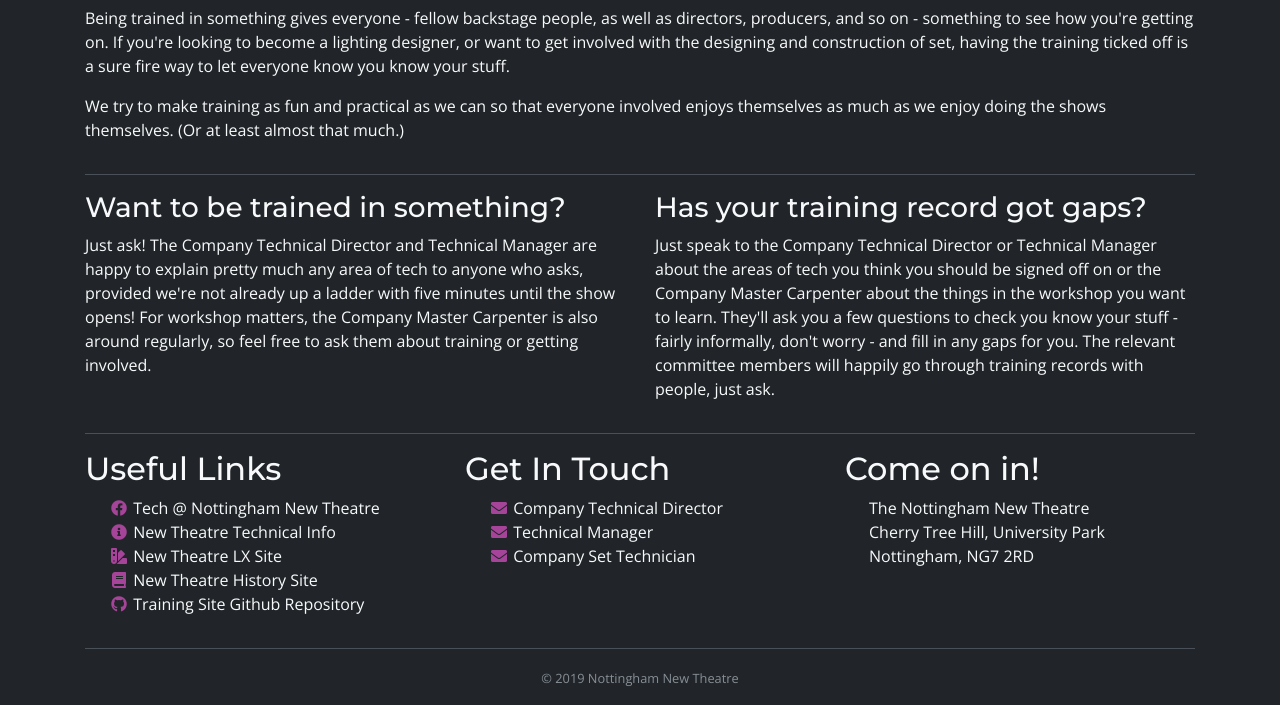
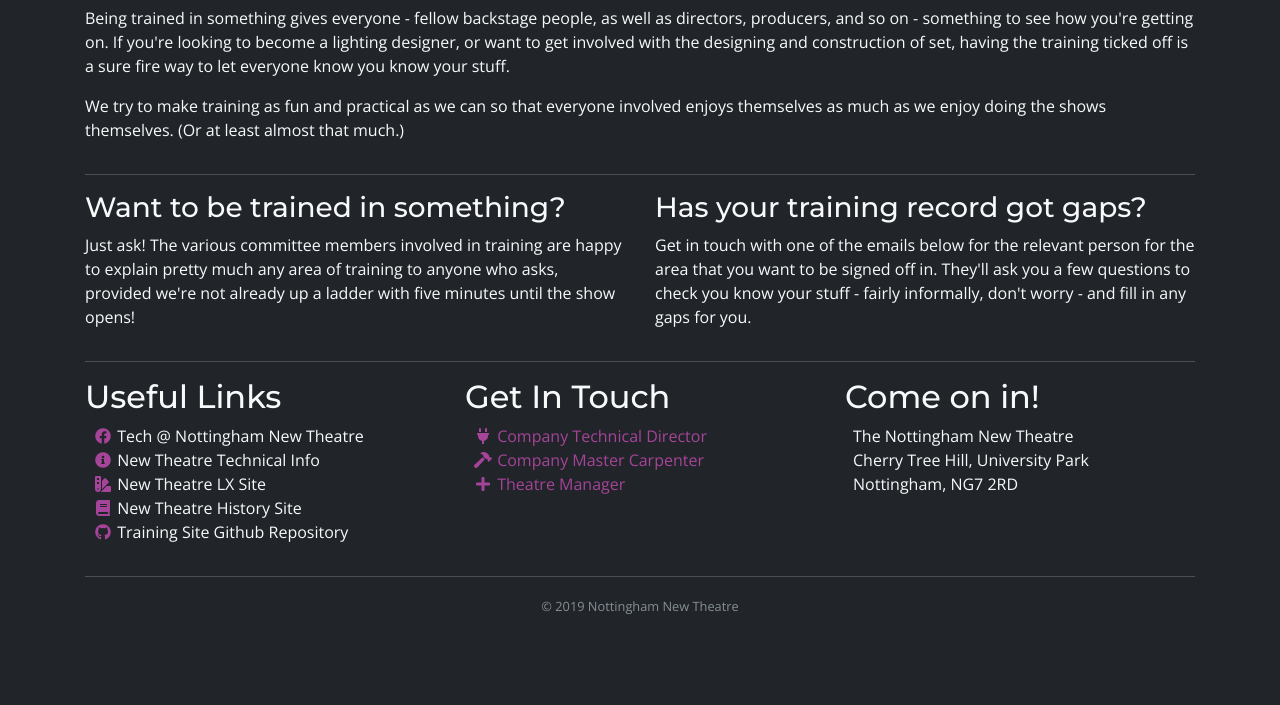
Before and after one commit to newtheatre/nt_training, a Django app: page /about/ in a window 1280 px wide. Shown: the part 533-1238 px from the top of the page. After the commit the page ends 1147 px from the top, so only its background shows below. Run offline with Django 3.2, Linux system fonts and the light colour scheme; data comes from the database, SQL or seed files in the repository; some libraries are stand-ins or nearby versions.

Commit message:
Contact lists from departments list

```diff
--- a/nt_training/templates/nt_training/about.html
+++ b/nt_training/templates/nt_training/about.html
@@ -29,11 +29,11 @@
 <div class="row">
 	<div class="col-12 col-sm-6">
 		<h3>Want to be trained in something?</h2>
-		<p>Just ask! The Company Technical Director and Technical Manager are happy to explain pretty much any area of tech to anyone who asks, provided we're not already up a ladder with five minutes until the show opens! For workshop matters, the Company Master Carpenter is also around regularly, so feel free to ask them about training or getting involved.</p>
+		<p>Just ask! The various committee members involved in training are happy to explain pretty much any area of training to anyone who asks, provided we're not already up a ladder with five minutes until the show opens!</p>
 	</div>
 	<div class="col-12 col-sm-6">
 		<h3>Has your training record got gaps?</h2>
-		<p>Just speak to the Company Technical Director or Technical Manager about the areas of tech you think you should be signed off on or the Company Master Carpenter about the things in the workshop you want to learn. They'll ask you a few questions to check you know your stuff - fairly informally, don't worry - and fill in any gaps for you. The relevant committee members will happily go through training records with people, just ask.</p>
+		<p>Get in touch with one of the emails below for the relevant person for the area that you want to be signed off in. They'll ask you a few questions to check you know your stuff - fairly informally, don't worry - and fill in any gaps for you.</p>
 	</div>
 </div>
 <hr>
@@ -41,7 +41,7 @@
 <div class="row">
 	<div class="col-12 col-sm-4">
 		<h2>Useful Links</h2>
-		<ul class="list-unstyled ml-4">
+		<ul class="list-unstyled ml-2">
 			<li><a class="clickme nocolor" href="https://www.facebook.com/groups/nnt.tech/"><i class="fab fa-fw  nt-purple fa-facebook" aria-hidden="true"></i>&nbsp;Tech @ Nottingham New Theatre</a></li>
 			<li><a class="clickme nocolor" href="http://newtheatre.org.uk/technical/"><i class="fa fa-fw nt-purple fa-info-circle" aria-hidden="true"></i>&nbsp;New Theatre Technical Info</a></li>
 			<li><a class="clickme nocolor" href="http://lx.newtheatre.org.uk/"><i class="fa fa-fw fa-swatchbook nt-purple" aria-hidden="true"></i>&nbsp;New Theatre LX Site</a></li>
@@ -51,15 +51,19 @@
 	</div>
 	<div class="col-12 col-sm-4">
 		<h2>Get In Touch</h2>
-		<ul class="list-unstyled ml-4">
-			<li><a class="clickme nocolor" href="mailto:techdirector@newtheatre.org.uk"><i class="fa fa-fw nt-purple fa-envelope" aria-hidden="true"></i>&nbsp;Company Technical Director</a></li>
-			<li><a class="clickme nocolor" href="mailto:techmanager@newtheatre.org.uk"><i class="fa fa-fw nt-purple fa-envelope" aria-hidden="true"></i>&nbsp;Technical Manager</a></li>
-			<li><a class="clickme nocolor" href="mailto:cst@newtheatre.org.uk"><i class="fa fa-fw nt-purple fa-envelope" aria-hidden="true"></i>&nbsp;Company Set Technician</a></li>
+		<ul class="list-unstyled ml-2">
+			{% if departments %}
+				{% for dept in departments %}
+					<li><i class="fa-fw nt-purple {{ dept.department_icon }}" data-toggle="tooltip" data-placement="top" title="{{ dept.name }} Training" aria-label="{{ dept.name }} Training"></i>&nbsp;<a href="mailto:{{ dept.email }}">{{ dept.person }}</a></li>
+				{% endfor %}
+				{% else %}
+					<li><a href="mailto:tech@newtheatre.org.uk" class="nocolor clickme"><i class="fa-fw nt-purple fa-envelope" aria-hidden="true"></i>&nbsp;Company Technical Director</a></li>
+			{% endif %}
 		</ul>
 	</div>
 	<div class="col-12 col-sm-4">
 		<h2>Come on in!</h2>
-		<address class="ml-4">The Nottingham New Theatre<br />
+		<address class="ml-2">The Nottingham New Theatre<br />
 		Cherry Tree Hill, University Park<br />
 		Nottingham, NG7 2RD</address>
 	</div>
--- a/nt_training/templates/nt_training/people.html
+++ b/nt_training/templates/nt_training/people.html
@@ -10,7 +10,7 @@
 	<div class="col">
 		<h1 class="text-center">People</h1>
 
-		<p class="text-center">Can't see your name? Drop the <a href="mailto:ctd@newtheatre.org.uk">Company Technical Director</a> or <a href="mailto:workshop@newtheatre.org.uk">Company Master Carpenter</a> an email to get started. <br />
+		<p class="text-center">Can't see your name? {% if departments %}Drop the {% for p in departments %}{% if forloop.last and not forloop.first %}or {% endif %}<a href="mailto:{{ p.email }}">{{ p.person }}</a>{% if not forloop.last %}, {% endif %}{% endfor %} an email{% else %}<a href="mailto:tech@newtheatre.org.uk">Drop usan email</a>{% endif %} to get started.
 	</div>
 </div>
 {% if not people %}
--- a/nt_training/views.py
+++ b/nt_training/views.py
@@ -17,7 +17,7 @@
 from django.views.generic.edit import FormView, CreateView, UpdateView, DeleteView
 
 # DB Includes
-from .models import Icon, Person, Training_Session, Training_Spec
+from .models import Department, Icon, Person, Training_Session, Training_Spec
 
 # Forms
 from .forms import SessionForm
@@ -39,6 +39,13 @@
 	model = Icon
 	template_name = "nt_training/about.html"
 
+	def get_context_data(self):
+		context = {}
+		context['Icon'] = Icon.objects.all()
+		context['departments'] = Department.objects.all()
+
+		return context
+
 class PeopleView(generic.ListView):
 	template_name = "nt_training/people.html"
 	model = Person
@@ -50,6 +57,7 @@
 		context['people'] = Person.objects.all()
 		# Get the training categories
 		context['cats'] = Icon.objects.filter(itemType='CAT').order_by('weight').only('iconName')
+		context['departments'] = Department.objects.all()
 		return context
 
 class PersonView(generic.DetailView):
```
